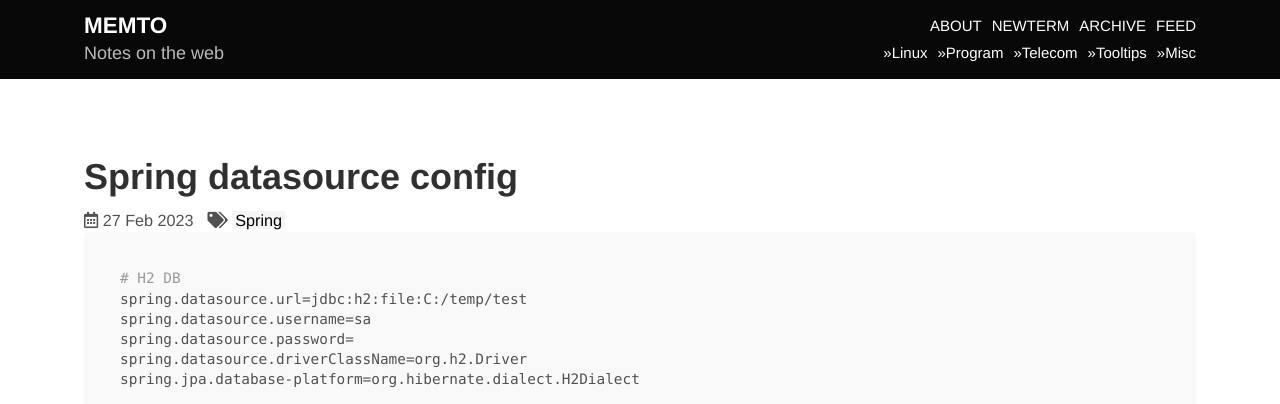
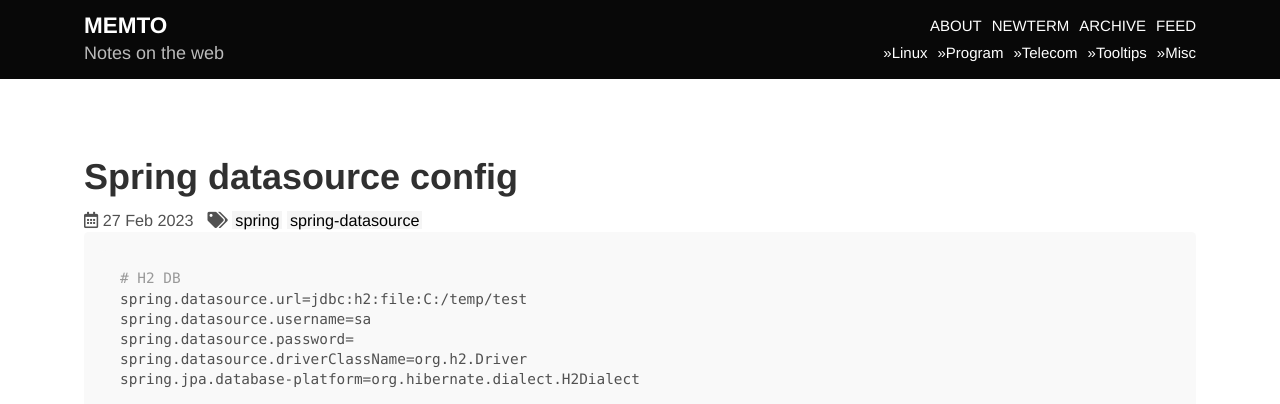
Before and after one commit to memto/memto.github.io, a Jekyll site: the page built from _posts/2023-02-27-spring-datasource-config.md, in a window 1280 px wide. Shown: the top 404 px of the page. Built offline with Jekyll 4.4.1, drawn with Linux system fonts in a browser that asks for light colours; nearby versions of some CDN libraries; comment, search, counter and statistics services are not loaded.

Commit message:
Update 2023-02-27-spring-datasource-config.md

````diff
--- a/_posts/2023-02-27-spring-datasource-config.md
+++ b/_posts/2023-02-27-spring-datasource-config.md
@@ -4,10 +4,11 @@ ads: true
 comments: true
 published: true
 title: Spring datasource config
-tags:
-  - Spring
 categories:
   - program
+tags:
+  - spring
+  - spring-datasource
 ---
 ```bash
 # H2 DB
````
